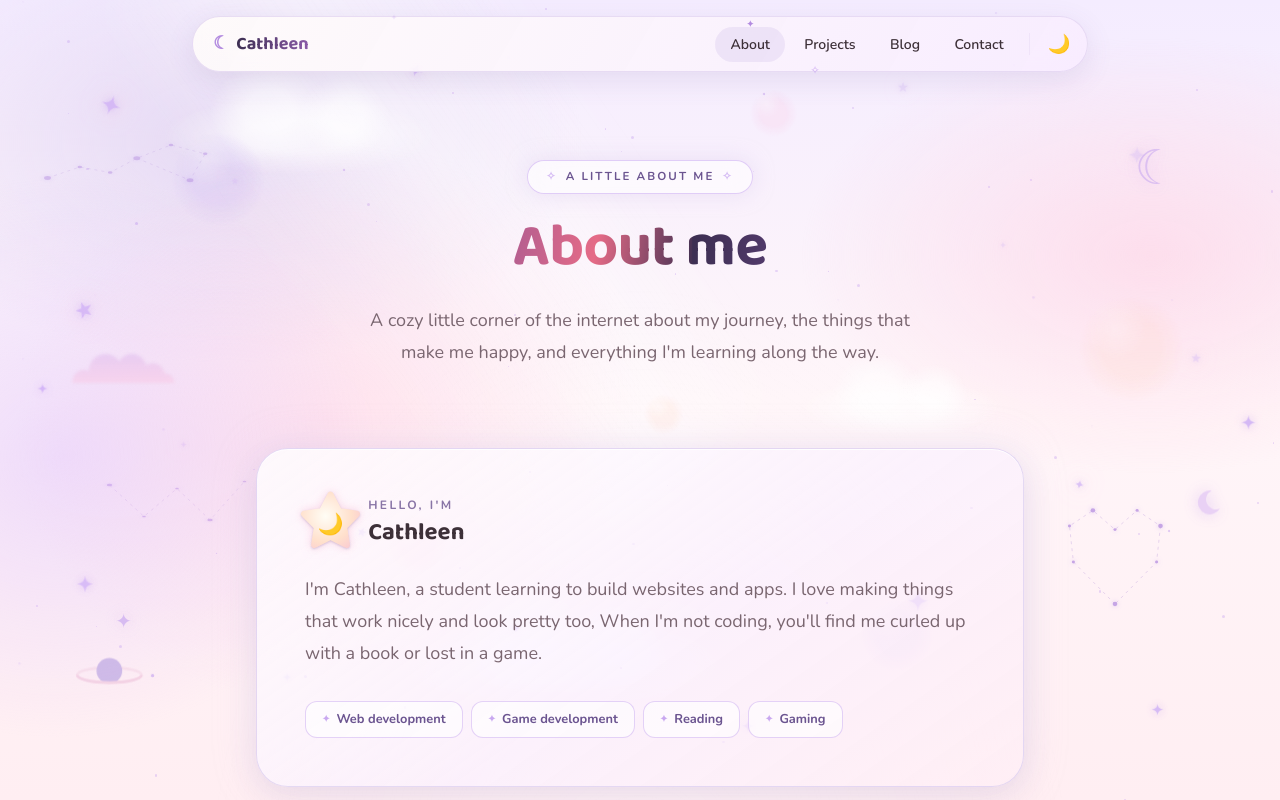
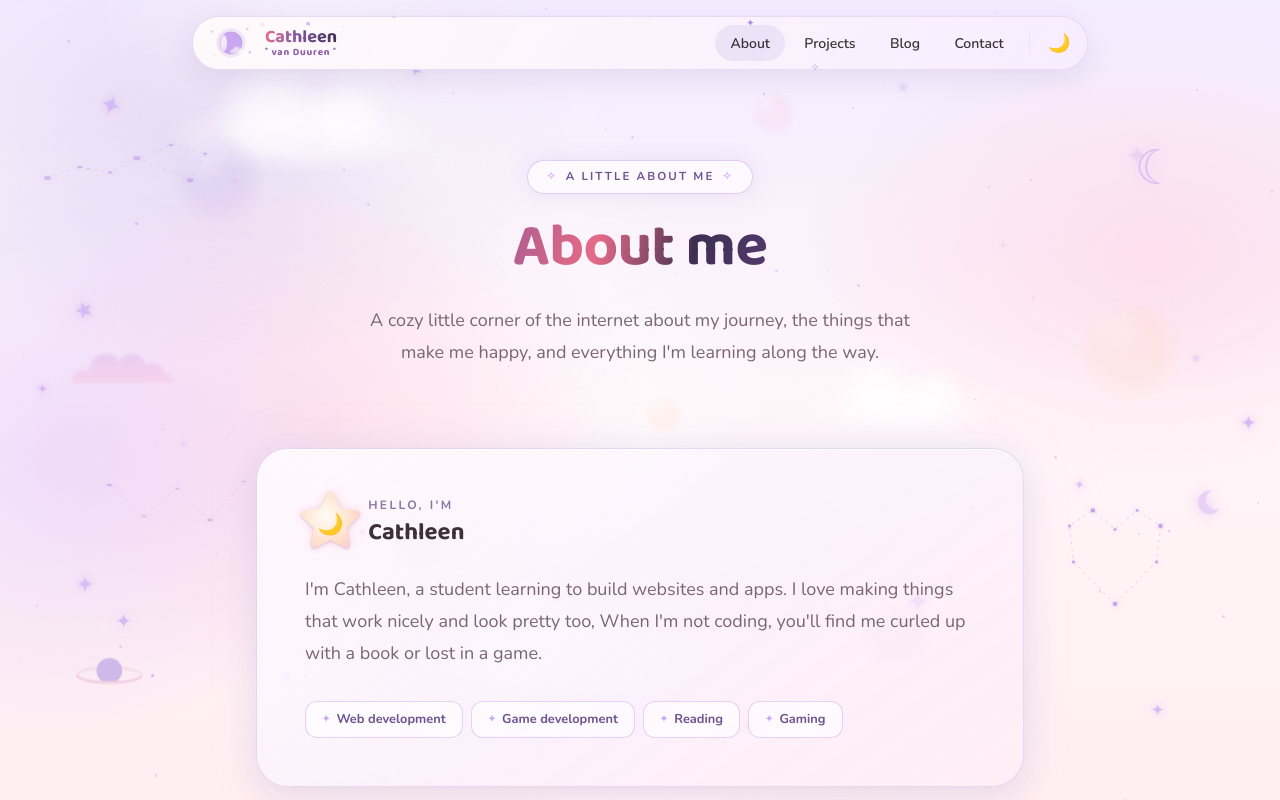
Before and after one commit to Cxthleen/Eigenwebsite, a Next.js app: page /about in a window 1280 px wide. Shown: the top 800 px of the page. Built offline with nearby package versions, Linux system fonts and the light colour scheme; a web font is replaced by a local one.

Commit message:
better logo

```diff
--- /dev/null
+++ b/components/layout/logoMoon.module.css
@@ -0,0 +1,130 @@
+/*
+ * Little moon next to the name that slowly goes through its phases,
+ * with a cloud drifting past and stars twinkling around it. Colours
+ * follow the navbar's [data-sky] / .dark looks via the custom properties.
+ */
+
+.sky {
+  --moon-lit: #ffe8b8;
+  --moon-shadow: #3d2f5e;
+  --moon-rim: rgba(255, 232, 184, 0.45);
+  --moon-halo: rgba(255, 232, 184, 0.2);
+  --moon-star: #fff3b0;
+  --moon-cloud: rgba(248, 236, 255, 0.85);
+
+  flex-shrink: 0;
+  width: 3rem;
+  height: 2.36rem;
+  overflow: visible;
+}
+
+[data-sky='false'] .sky {
+  --moon-lit: #c9a8f0;
+  --moon-shadow: #f1e8fb;
+  --moon-rim: rgba(179, 139, 224, 0.55);
+  --moon-halo: rgba(222, 208, 240, 0.45);
+  --moon-star: #b38be0;
+  --moon-cloud: rgba(255, 255, 255, 0.95);
+}
+
+:global(.dark) [data-sky='false'] .sky {
+  --moon-lit: #ffe8b8;
+  --moon-shadow: #2e2550;
+  --moon-rim: rgba(255, 232, 184, 0.4);
+  --moon-halo: rgba(200, 170, 255, 0.16);
+  --moon-star: #fff3b0;
+  --moon-cloud: rgba(222, 208, 240, 0.75);
+}
+
+.halo {
+  fill: var(--moon-halo);
+}
+
+.lit {
+  fill: var(--moon-lit);
+}
+
+.rim {
+  fill: none;
+  stroke: var(--moon-rim);
+  stroke-width: 0.8;
+}
+
+.shadow {
+  fill: var(--moon-shadow);
+  animation: moon-phases 20s linear infinite;
+}
+
+.star {
+  fill: var(--moon-star);
+  animation: moon-twinkle 3.2s ease-in-out infinite;
+}
+
+.cloud {
+  fill: var(--moon-cloud);
+  animation: cloud-drift 14s ease-in-out infinite;
+}
+
+/*
+ * The shadow slides off to the left (waxing, lit side on the right) until the
+ * moon is full, then hops — unseen, it's off the disc — to the right side and
+ * slides back in (waning) to new moon again.
+ */
+@keyframes moon-phases {
+  0%,
+  6% {
+    transform: translateX(0);
+  }
+
+  44%,
+  50% {
+    transform: translateX(-30px);
+  }
+
+  50.01%,
+  56% {
+    transform: translateX(30px);
+  }
+
+  94%,
+  100% {
+    transform: translateX(0);
+  }
+}
+
+@keyframes moon-twinkle {
+  0%,
+  100% {
+    opacity: 0.3;
+  }
+
+  50% {
+    opacity: 1;
+  }
+}
+
+@keyframes cloud-drift {
+  0%,
+  100% {
+    opacity: 0.9;
+    transform: translateX(-3px);
+  }
+
+  50% {
+    opacity: 0.6;
+    transform: translateX(14px);
+  }
+}
+
+@media (prefers-reduced-motion: reduce) {
+  .shadow,
+  .star,
+  .cloud {
+    animation: none;
+  }
+
+  /* hold a pretty waxing crescent instead of a new moon */
+  .shadow {
+    transform: translateX(-8px);
+  }
+}
--- /dev/null
+++ b/components/layout/logoMoon.tsx
@@ -0,0 +1,53 @@
+import { useId } from 'react'
+import styles from './logoMoon.module.css'
+
+// four-pointed sparkle centred on 0,0
+const sparkle = (s: number) =>
+  `M0,${-s} Q0,0 ${s},0 Q0,0 0,${s} Q0,0 ${-s},0 Q0,0 0,${-s} Z`
+
+const stars = [
+  { x: 6, y: 9, size: 2.4 },
+  { x: 47, y: 6, size: 1.6 },
+  { x: 50, y: 33, size: 2 },
+  { x: 9, y: 37, size: 1.3 },
+]
+
+export default function LogoMoon() {
+  const clipId = useId()
+
+  return (
+    <svg className={styles.sky} viewBox="0 0 56 44" aria-hidden="true">
+      <defs>
+        <clipPath id={clipId}>
+          <circle cx="28" cy="22" r="13" />
+        </clipPath>
+      </defs>
+
+      {stars.map((star, i) => (
+        <g key={i} transform={`translate(${star.x} ${star.y})`}>
+          <path
+            className={styles.star}
+            d={sparkle(star.size)}
+            style={{ animationDelay: `${i * 0.8}s` }}
+          />
+        </g>
+      ))}
+
+      <circle className={styles.halo} cx="28" cy="22" r="17" />
+
+      {/* the moon: a lit disc with a shadow sliding across it, new → full → new */}
+      <g className={styles.moon}>
+        <circle className={styles.lit} cx="28" cy="22" r="13" />
+        <g clipPath={`url(#${clipId})`}>
+          <circle className={styles.shadow} cx="28" cy="22" r="14" />
+        </g>
+        <circle className={styles.rim} cx="28" cy="22" r="13" />
+      </g>
+
+      <path
+        className={styles.cloud}
+        d="M14,34 a3.5,3.5 0 0 1 3.2,-4.4 a4.6,4.6 0 0 1 8.6,-0.6 a3.4,3.4 0 0 1 3.6,5 Z"
+      />
+    </svg>
+  )
+}
--- a/components/layout/navbar.module.css
+++ b/components/layout/navbar.module.css
@@ -21,7 +21,7 @@
   width: 100%;
   max-width: 56rem;
   margin: 0 auto;
-  padding: 0.55rem 0.6rem 0.55rem 1.25rem;
+  padding: 0.45rem 0.6rem 0.45rem 0.9rem;
   border-radius: 9999px;
   border: 1px solid transparent;
   backdrop-filter: blur(18px);
@@ -131,47 +131,119 @@
 .logo {
   display: inline-flex;
   align-items: center;
-  gap: 0.45rem;
-  font-size: 1.125rem;
+  gap: 0.6rem;
   font-weight: 700;
 }
 
-.logoMoon {
-  display: inline-block;
-  color: #ffe8b8;
-  text-shadow: 0 0 10px rgba(255, 232, 184, 0.9);
-  transition: transform 0.5s cubic-bezier(0.22, 1, 0.36, 1);
+.logoWords {
+  display: flex;
+  flex-direction: column;
+  gap: 0.15rem;
 }
 
-.logo:hover .logoMoon {
-  transform: rotate(-20deg) scale(1.15);
+.logoName {
+  position: relative;
+  align-self: flex-start;
+  font-size: 1.125rem;
+  line-height: 1;
 }
 
-[data-sky='false'] .logoMoon {
-  color: #b38be0;
+.logoTagline {
+  font-size: 0.62rem;
+  font-weight: 600;
+  letter-spacing: 0.08em;
+  line-height: 1;
+  white-space: nowrap;
+  color: rgba(255, 243, 176, 0.75);
+}
+
+[data-sky='false'] .logoTagline {
+  color: #8a5aa8;
+}
+
+:global(.dark) [data-sky='false'] .logoTagline {
+  color: var(--color-dark-ink-soft);
+}
+
+@media (max-width: 379px) {
+  .logoTagline {
+    display: none;
+  }
+}
+
+/* the name has a slow shimmer of light drifting through it */
+.logoText {
+  background: linear-gradient(
+    100deg,
+    #fff8f0 0%,
+    #ffd6e6 20%,
+    #e2d0ff 35%,
+    #fffbe0 45%,
+    #e2d0ff 55%,
+    #ffd6e6 70%,
+    #fff8f0 100%
+  );
+  background-size: 250% auto;
+  background-clip: text;
+  -webkit-background-clip: text;
+  color: transparent;
+  filter: drop-shadow(0 0 6px rgba(226, 208, 255, 0.35));
+  animation: logo-shimmer 6s ease-in-out infinite alternate;
+}
+
+/* little stars orbiting the name (nth-child: they sit after the name text); they just twinkle in place */
+.logoSparkle {
+  position: absolute;
+  pointer-events: none;
+  color: #fff3b0;
+  font-size: 0.5rem;
+  line-height: 1;
+  text-shadow: 0 0 6px rgba(255, 243, 176, 0.9);
+  animation: logo-twinkle 2.8s ease-in-out infinite;
+}
+
+.logoSparkle:nth-child(2) {
+  top: -0.3rem;
+  right: -0.55rem;
+}
+
+.logoSparkle:nth-child(3) {
+  top: -0.35rem;
+  left: -0.4rem;
+  color: #f8d9ff;
+  font-size: 0.45rem;
+  animation-delay: 0.9s;
+}
+
+.logoSparkle:nth-child(4) {
+  top: -0.45rem;
+  left: 55%;
+  font-size: 0.4rem;
+  animation-delay: 1.8s;
+}
+
+[data-sky='false'] .logoSparkle {
+  color: #c9a8f0;
   text-shadow: none;
 }
 
-.logoText {
-  background: linear-gradient(100deg, #fff8f0, #ffd6e6 45%, #e2d0ff 75%, #fff8f0);
-  background-size: 200% auto;
-  background-clip: text;
-  -webkit-background-clip: text;
-  color: transparent;
-  transition: background-position 0.8s ease;
-}
-
-.logo:hover .logoText {
-  background-position: 100% center;
+:global(.dark) [data-sky='false'] .logoSparkle {
+  color: #fff3b0;
+  text-shadow: 0 0 6px rgba(255, 243, 176, 0.9);
 }
 
 [data-sky='false'] .logoText {
-  background-image: linear-gradient(100deg, #3a2d4f, #8a5aa8 50%, #e56b87);
-}
-
-:global(.dark) [data-sky='false'] .logoMoon {
-  color: #ffe8b8;
-  text-shadow: 0 0 10px rgba(255, 232, 184, 0.9);
+  background-image: linear-gradient(
+    100deg,
+    #3a2d4f 0%,
+    #8a5aa8 25%,
+    #e56b87 40%,
+    #c9a8f0 50%,
+    #e56b87 60%,
+    #8a5aa8 75%,
+    #3a2d4f 100%
+  );
+  filter: none;
 }
 
 :global(.dark) [data-sky='false'] .twinkle {
@@ -180,7 +252,17 @@
 }
 
 :global(.dark) [data-sky='false'] .logoText {
-  background-image: linear-gradient(100deg, #fff8f0, #ffd6e6 45%, #e2d0ff 75%, #fff8f0);
+  background-image: linear-gradient(
+    100deg,
+    #fff8f0 0%,
+    #ffd6e6 20%,
+    #e2d0ff 35%,
+    #fffbe0 45%,
+    #e2d0ff 55%,
+    #ffd6e6 70%,
+    #fff8f0 100%
+  );
+  filter: drop-shadow(0 0 6px rgba(226, 208, 255, 0.35));
 }
 
 /*
@@ -431,6 +513,29 @@
   }
 }
 
+@keyframes logo-shimmer {
+  from {
+    background-position: 0% center;
+  }
+
+  to {
+    background-position: 100% center;
+  }
+}
+
+@keyframes logo-twinkle {
+  0%,
+  100% {
+    opacity: 0.2;
+    transform: scale(0.6) rotate(0deg);
+  }
+
+  50% {
+    opacity: 1;
+    transform: scale(1.15) rotate(45deg);
+  }
+}
+
 @keyframes menu-in {
   from {
     opacity: 0;
@@ -440,7 +545,9 @@
 
 @media (prefers-reduced-motion: reduce) {
   .twinkle,
-  .menu {
+  .menu,
+  .logoText,
+  .logoSparkle {
     animation: none;
   }
 }
--- a/components/layout/navbar.tsx
+++ b/components/layout/navbar.tsx
@@ -3,6 +3,7 @@ import { useEffect, useState } from 'react'
 import Link from 'next/link'
 import { usePathname } from 'next/navigation'
 import DarkModeToggle from './darkModeToggle'
+import LogoMoon from './logoMoon'
 import styles from './navbar.module.css'
 
 const links = [
@@ -40,8 +41,16 @@ export default function Navbar() {
         <span className={styles.twinkle} aria-hidden="true">✧</span>
 
         <Link href="/" className={`heading-font ${styles.logo}`}>
-          <span className={styles.logoMoon} aria-hidden="true">☾</span>
-          <span className={styles.logoText}>Cathleen</span>
+          <LogoMoon />
+          <span className={styles.logoWords}>
+            <span className={styles.logoName}>
+              <span className={styles.logoText}>Cathleen</span>
+              <span className={styles.logoSparkle} aria-hidden="true">✦</span>
+              <span className={styles.logoSparkle} aria-hidden="true">✧</span>
+              <span className={styles.logoSparkle} aria-hidden="true">✦</span>
+            </span>
+            <span className={styles.logoTagline}>˚ van Duuren ˚</span>
+          </span>
         </Link>
 
         <div className={styles.links}>
```
